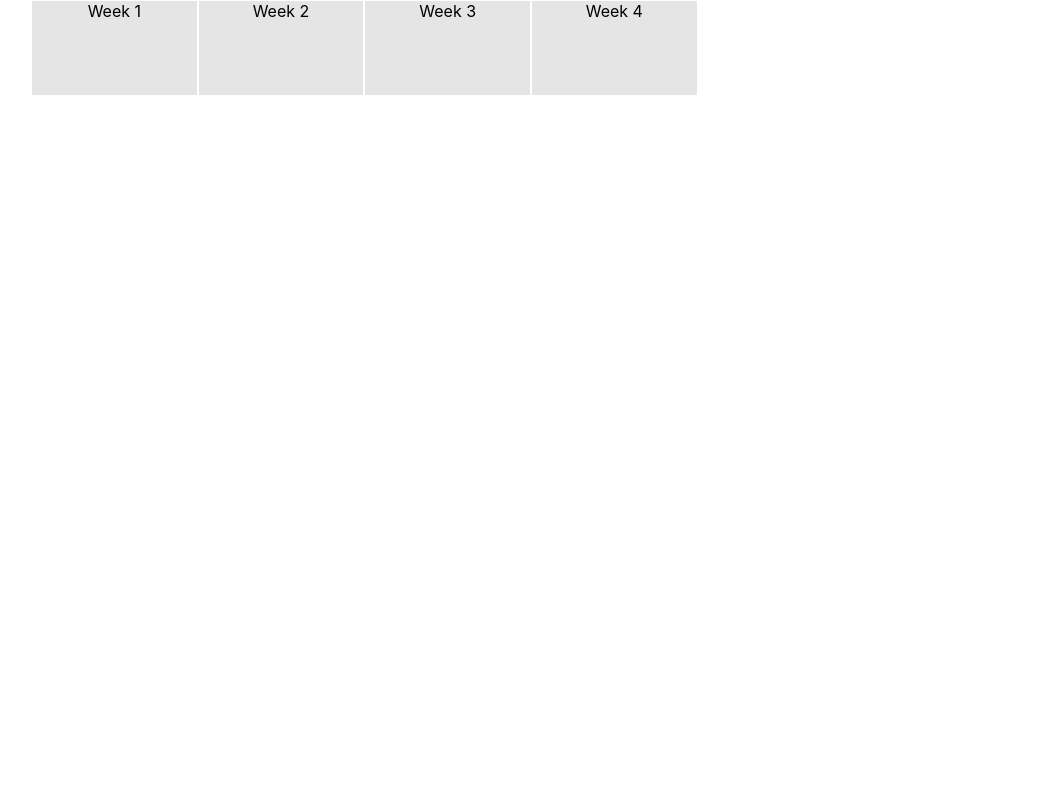
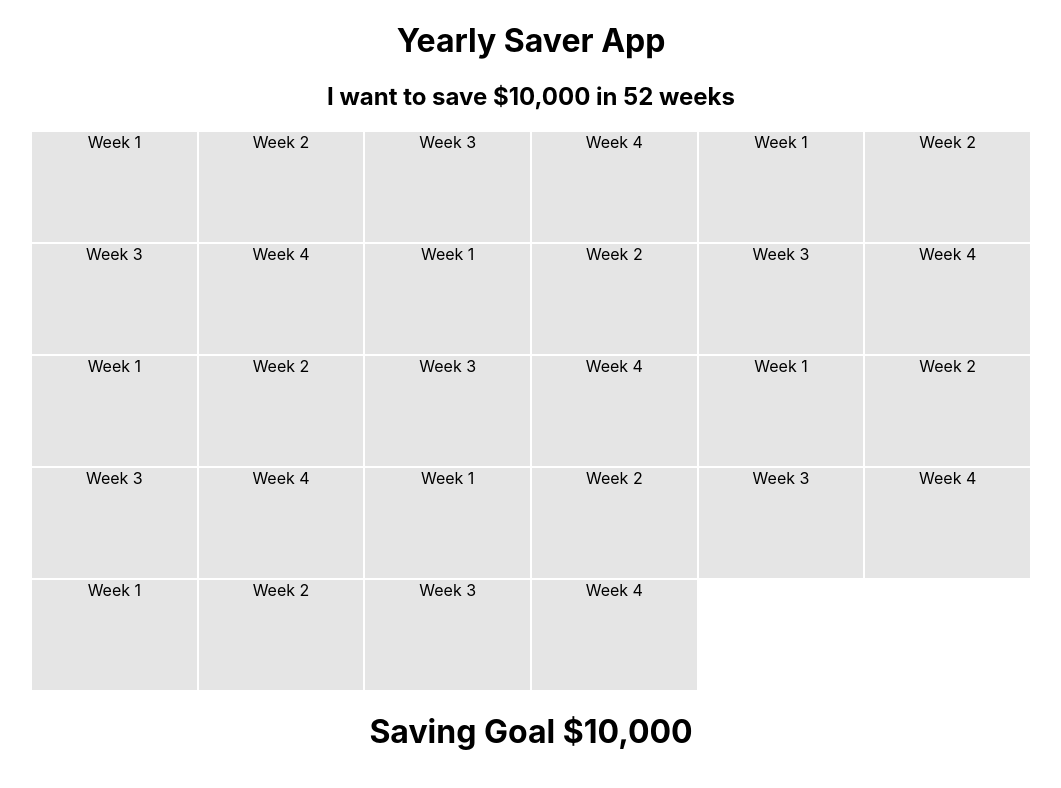
Before and after one commit to suryast/saver-react-app, a React (Create React App) app: page / in a window 1280 px wide. Shown: the top 788 px of the page, without its empty margins (109-1170 px from the left). Built offline with nearby package versions, Linux system fonts and the light colour scheme.

Commit message:
Add main layout components

```diff
--- a/src/App.js
+++ b/src/App.js
@@ -1,11 +1,16 @@
 import React from "react";
 import CouponContainer from "./components/CouponContainer";
+import Form from "./components/Form";
+import Target from "./components/Target";
 import "./App.css";
 
 function App() {
   return (
     <div className="App">
+      <h1>Yearly Saver App</h1>
+      <Form />
       <CouponContainer />
+      <Target goal="$10,000" />
     </div>
   );
 }
--- a/src/components/CouponContainer.js
+++ b/src/components/CouponContainer.js
@@ -12,6 +12,30 @@ class CouponContainer extends React.Component {
             <Coupon week="2" />
             <Coupon week="3" />
             <Coupon week="4" />
+            <Coupon week="1" />
+            <Coupon week="2" />
+            <Coupon week="3" />
+            <Coupon week="4" />
+            <Coupon week="1" />
+            <Coupon week="2" />
+            <Coupon week="3" />
+            <Coupon week="4" />
+            <Coupon week="1" />
+            <Coupon week="2" />
+            <Coupon week="3" />
+            <Coupon week="4" />
+            <Coupon week="1" />
+            <Coupon week="2" />
+            <Coupon week="3" />
+            <Coupon week="4" />
+            <Coupon week="1" />
+            <Coupon week="2" />
+            <Coupon week="3" />
+            <Coupon week="4" />
+            <Coupon week="1" />
+            <Coupon week="2" />
+            <Coupon week="3" />
+            <Coupon week="4" />
           </div>
         </div>
       </>
--- a/src/components/Form.js
+++ b/src/components/Form.js
@@ -0,0 +1,11 @@
+import React from "react";
+
+export default class Form extends React.Component {
+  render() {
+    return (
+      <>
+        <h2>I want to save $10,000 in 52 weeks </h2>
+      </>
+    );
+  }
+}
--- a/src/components/Target.js
+++ b/src/components/Target.js
@@ -0,0 +1,7 @@
+import React from "react";
+
+export default class Target extends React.Component {
+  render() {
+    return <h1>Saving Goal {this.props.goal}</h1>;
+  }
+}
--- a/src/styles/coupon-container.css
+++ b/src/styles/coupon-container.css
@@ -6,7 +6,7 @@
 .grid {
   display: grid;
   grid-template-columns: repeat(auto-fill, minmax(9rem, 1fr));
-  grid-auto-rows: 6rem;
+  grid-auto-rows: 7rem;
 }
 
 .grid::before {
```
